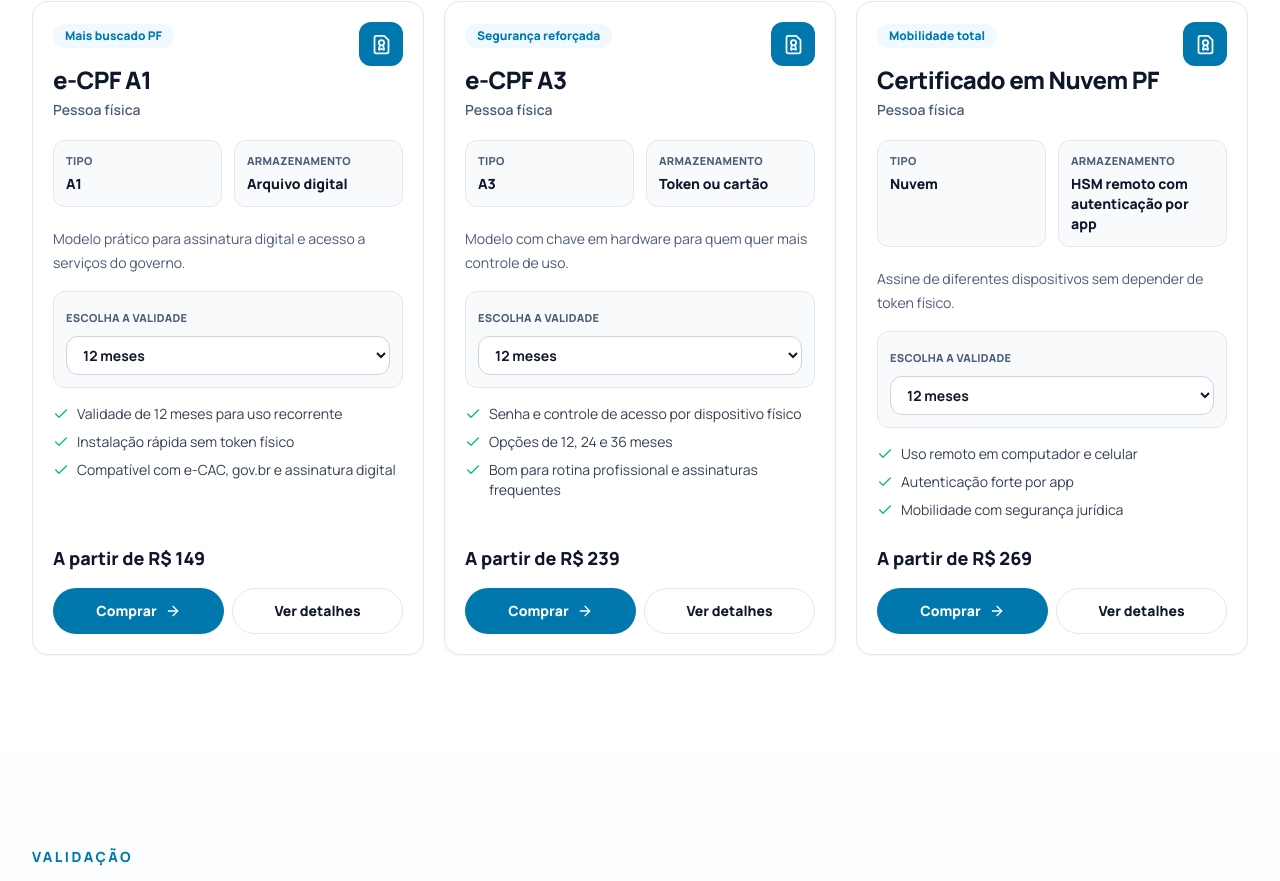
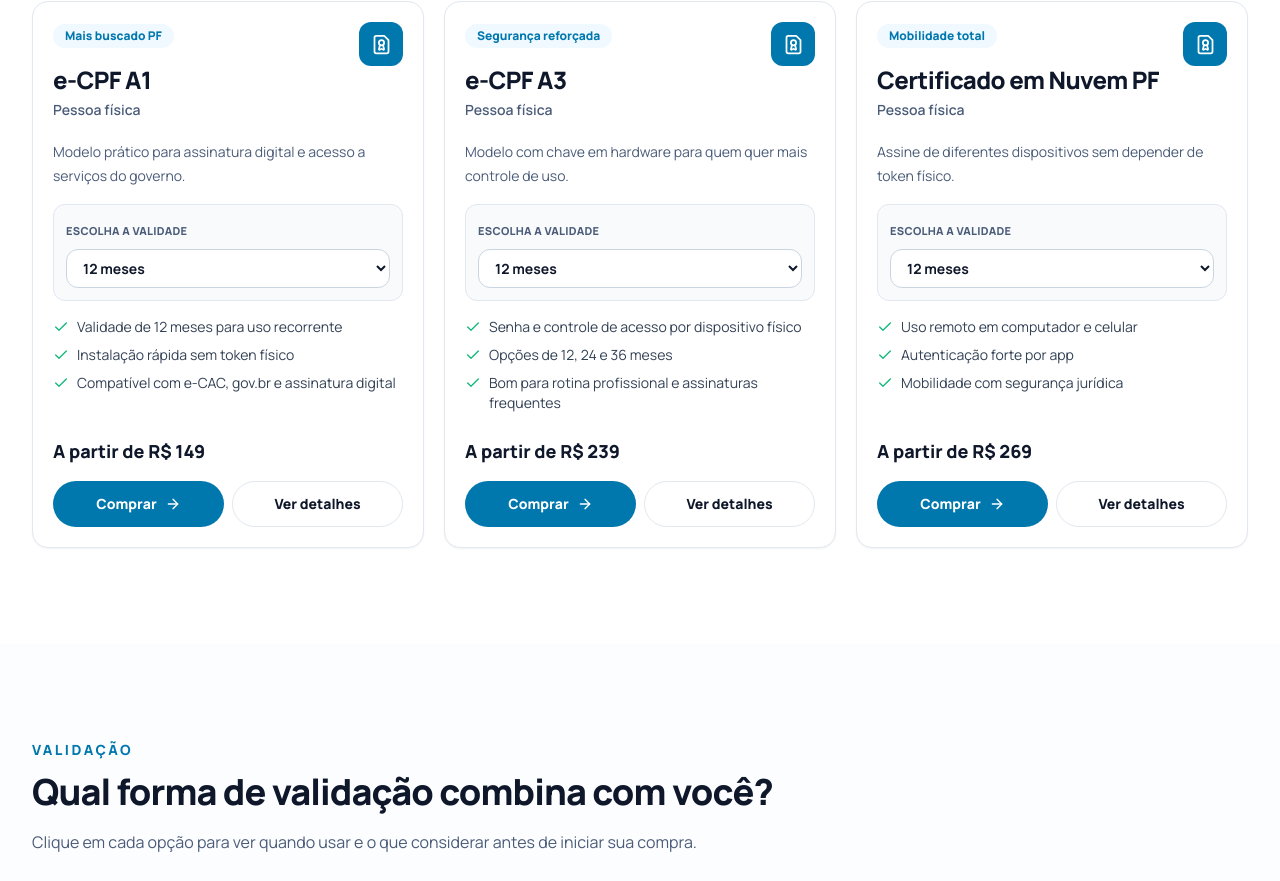
Before and after one commit to Tonybrandino/autentica-certificados, a Next.js app: page / in a window 1280 px wide. Shown: the part 1617-2498 px from the top of the page. Built offline with nearby package versions, Linux system fonts and the light colour scheme.

Commit message:
Remove campos de tipo e armazenamento dos cards de certificado

```diff
--- a/src/components/ProductCard.tsx
+++ b/src/components/ProductCard.tsx
@@ -32,17 +32,6 @@
         </div>
         <div className="flex h-11 w-11 shrink-0 items-center justify-center rounded-xl bg-ocean text-white transition group-hover:bg-[#006B9A]">
           <FileBadge2 size={21} aria-hidden="true" />
-        </div>
-      </div>
-
-      <div className="mt-5 grid grid-cols-1 gap-3 sm:grid-cols-2">
-        <div className="rounded-xl border border-slate-200 bg-slate-50 p-3">
-          <p className="text-[11px] font-black uppercase tracking-wide text-muted">Tipo</p>
-          <p className="mt-1 text-sm font-black text-ink">{product.type}</p>
-        </div>
-        <div className="rounded-xl border border-slate-200 bg-slate-50 p-3">
-          <p className="text-[11px] font-black uppercase tracking-wide text-muted">Armazenamento</p>
-          <p className="mt-1 text-sm font-black text-ink">{product.storage}</p>
         </div>
       </div>
 
```
